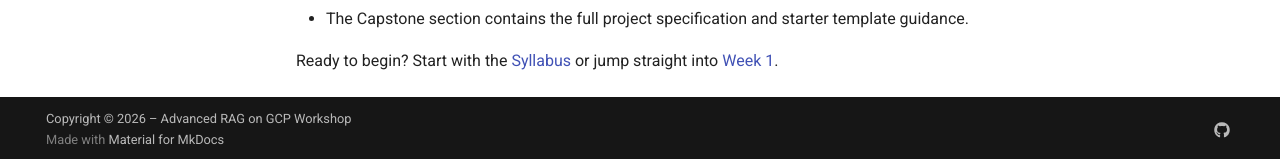
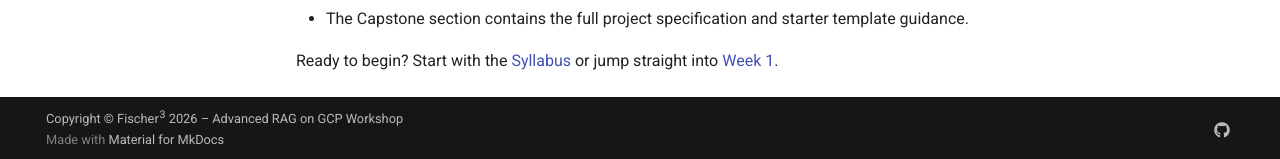
Before and after one commit to fischer3-net/accurate_secure_rag_systems, an MkDocs documentation site: the page built from docs/index.md, in a window 1280 px wide and 900 px high, scrolled down 1169 px. Shown: the part 738-897 px from the top of the window. Built offline with MkDocs 1.6.1 and Material for MkDocs 9.7.7, drawn with Linux system fonts in a browser that asks for light colours; comment, search, counter and statistics services are not loaded; the version menu is left out.

```diff
--- a/mkdocs.yml
+++ b/mkdocs.yml
@@ -108,4 +108,4 @@ extra:
   version:
     provider: mike
 
-copyright: Copyright &copy; 2026 – Advanced RAG on GCP Workshop
+copyright: Copyright &copy; Fischer<sup>3</sup> 2026 – Advanced RAG on GCP Workshop
```
Also changed, not shown: README.md (+4 -1 lines), 1 other file.
